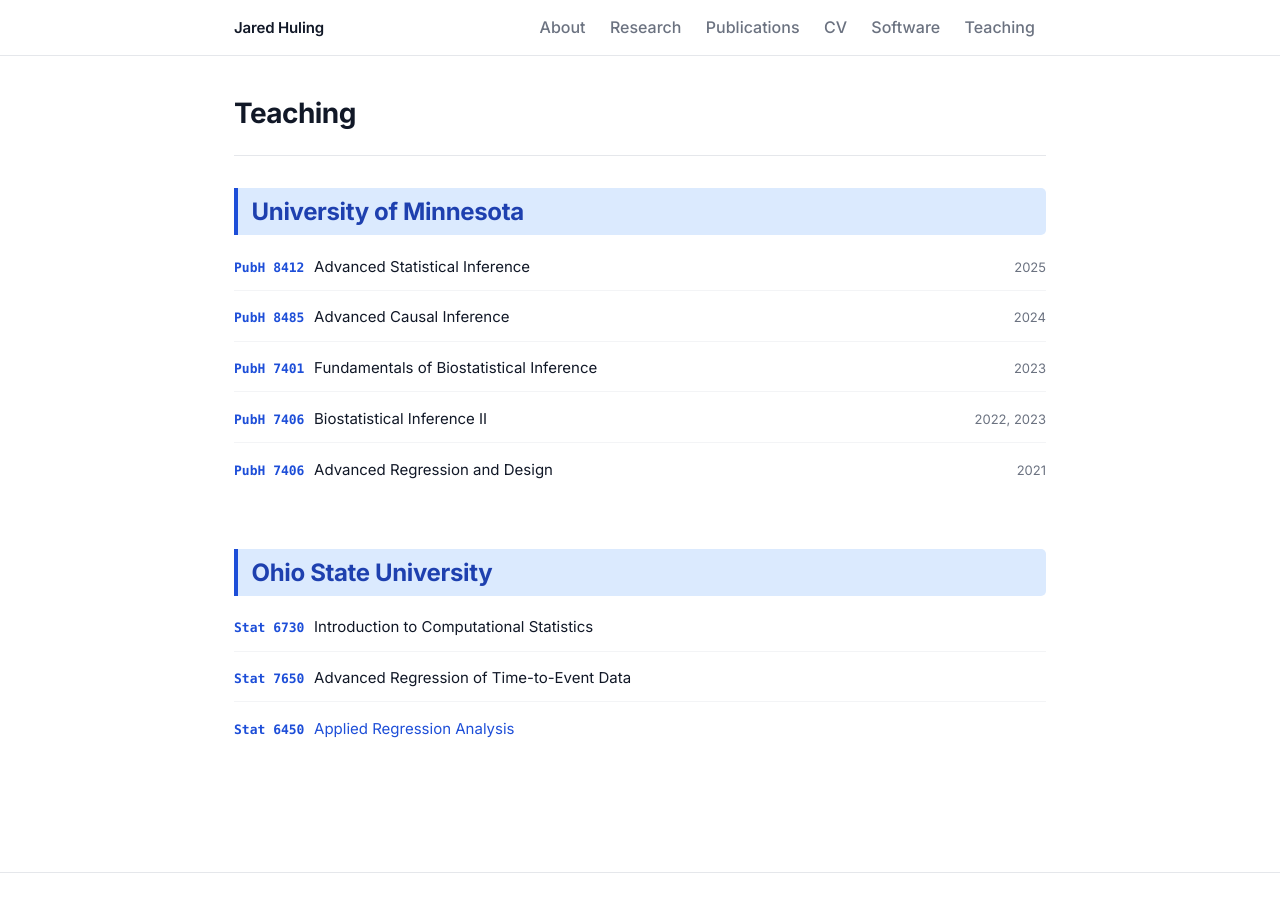
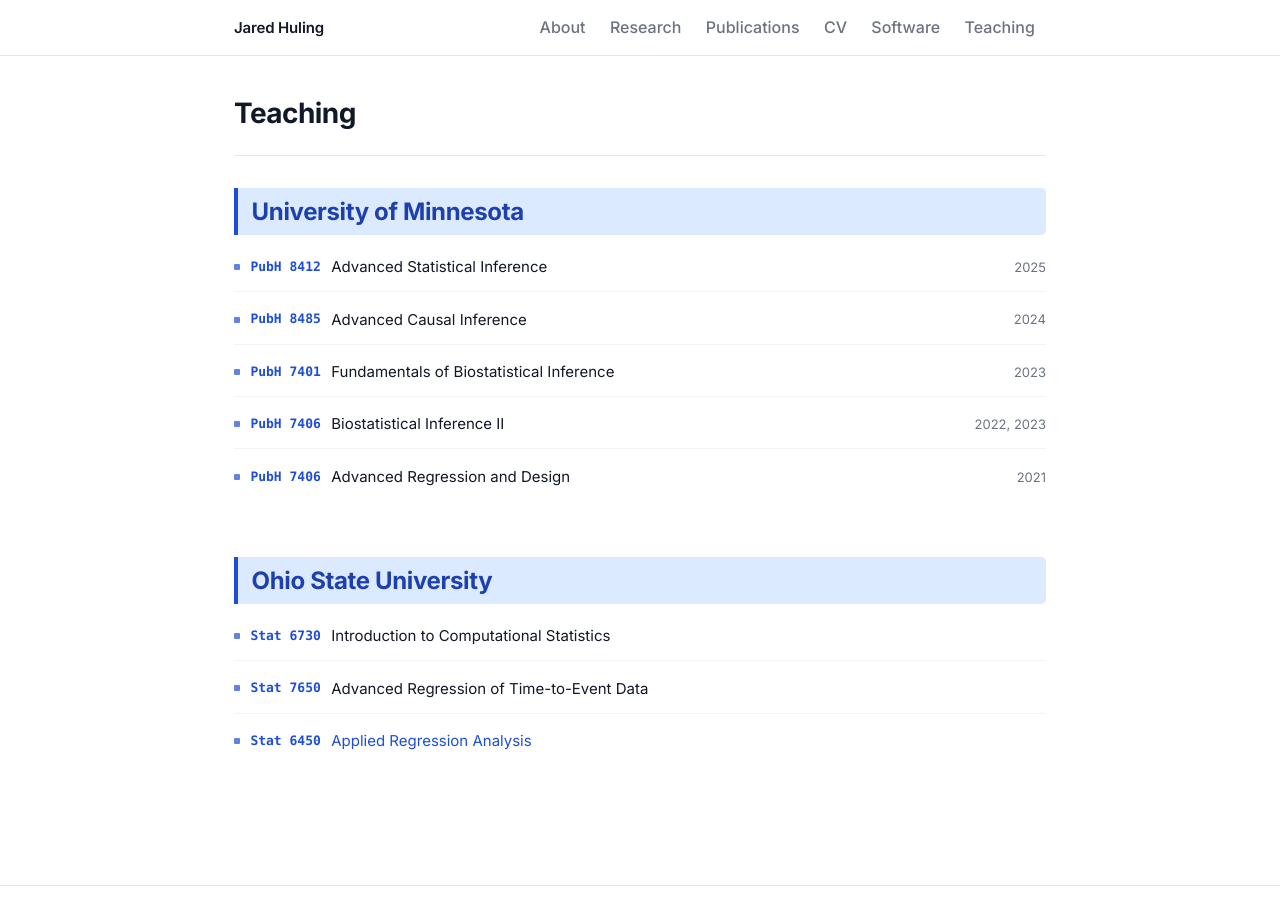
Before and after one commit to jaredhuling/jaredhuling.github.io, a Jekyll site: the page built from _pages/teaching.md, in a window 1280 px wide and 900 px high. Built offline with Jekyll 4.4.1, drawn with Linux system fonts in a browser that asks for light colours.

Commit message:
teaching

```diff
--- a/assets/css/main.scss
+++ b/assets/css/main.scss
@@ -708,11 +708,22 @@
 
   li {
     display: flex;
-    align-items: baseline;
-    gap: 0.6rem;
-    padding: 0.65rem 0;
+    align-items: center;
+    gap: 0.65rem;
+    padding: 0.7rem 0;
     border-bottom: 1px solid var(--color-border-sub);
     font-size: 0.9375rem;
+
+    &::before {
+      content: '';
+      display: block;
+      flex-shrink: 0;
+      width: 6px;
+      height: 6px;
+      background: var(--color-accent);
+      border-radius: 1px;
+      opacity: 0.7;
+    }
 
     &:last-child { border-bottom: none; }
   }
```
